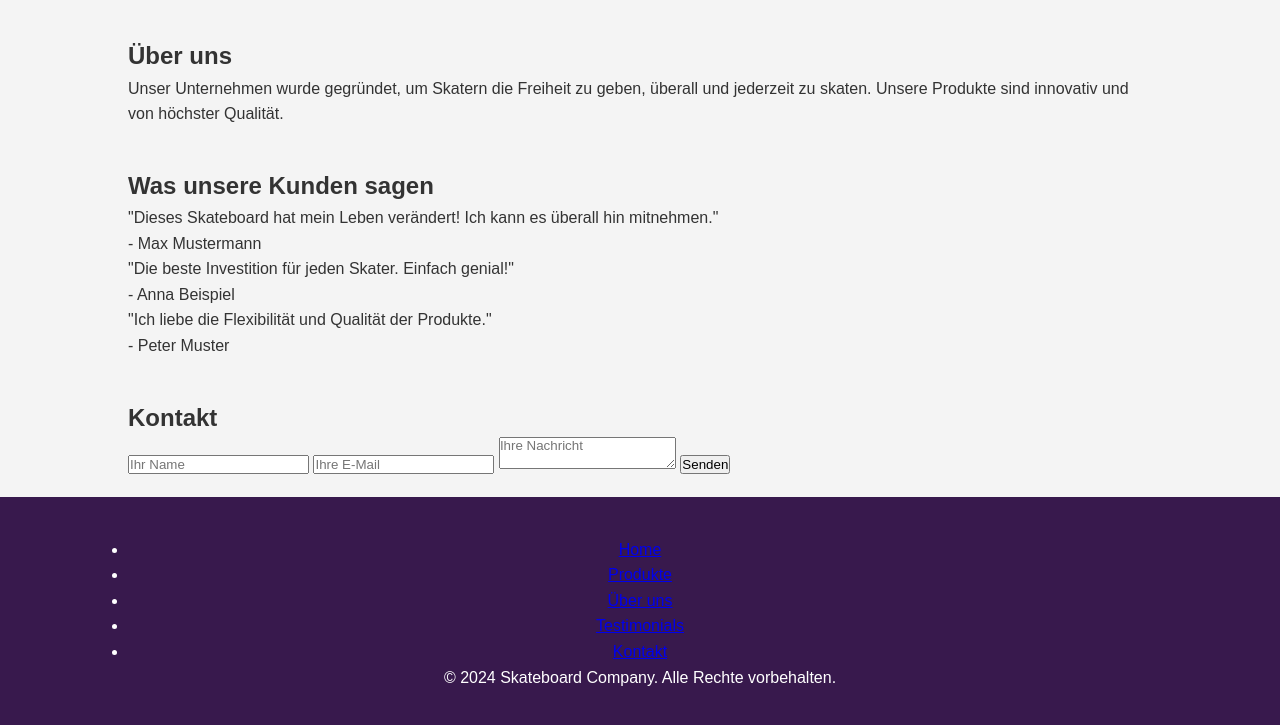
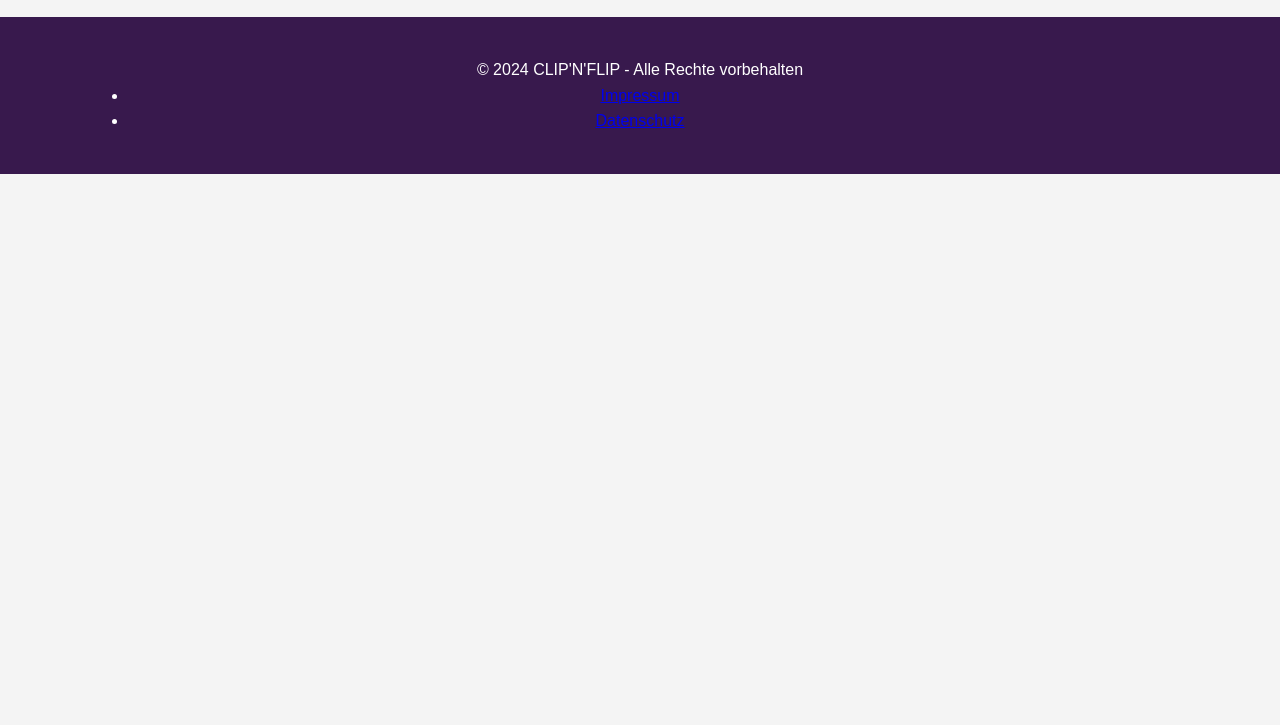
Before and after one commit to fitzmau/CLIP-N-FLIP, a plain HTML site: page html_files/products.html in a window 1280 px wide. Shown: the part 601-1326 px from the top of the page. After the commit the page ends 800 px from the top, so only its background shows below. Drawn offline with Linux system fonts and the light colour scheme; a web font is replaced by a local one.

Commit message:
updated products

```diff
--- a/css_files/products.css
+++ b/css_files/products.css
@@ -6,7 +6,6 @@
 }
 
 body {
-    font-family: Arial, sans-serif;
     line-height: 1.6;
     background-color: var(--background_light_gray);
     color: var(--background_dark_gray);
--- a/html_files/products.html
+++ b/html_files/products.html
@@ -61,59 +61,14 @@
         </div>
     </section>
 
-    <!-- About Section -->
-    <section id="about" class="about">
-        <div class="container">
-            <h2>Über uns</h2>
-            <p>Unser Unternehmen wurde gegründet, um Skatern die Freiheit zu geben, überall und jederzeit zu skaten. Unsere Produkte sind innovativ und von höchster Qualität.</p>
-        </div>
-    </section>
-
-    <!-- Testimonials Section -->
-    <section id="testimonials" class="testimonials">
-        <div class="container">
-            <h2>Was unsere Kunden sagen</h2>
-            <div class="testimonial-list">
-                <div class="testimonial">
-                    <p>"Dieses Skateboard hat mein Leben verändert! Ich kann es überall hin mitnehmen."</p>
-                    <p>- Max Mustermann</p>
-                </div>
-                <div class="testimonial">
-                    <p>"Die beste Investition für jeden Skater. Einfach genial!"</p>
-                    <p>- Anna Beispiel</p>
-                </div>
-                <div class="testimonial">
-                    <p>"Ich liebe die Flexibilität und Qualität der Produkte."</p>
-                    <p>- Peter Muster</p>
-                </div>
-            </div>
-        </div>
-    </section>
-
-    <!-- Contact Section -->
-    <section id="contact" class="contact">
-        <div class="container">
-            <h2>Kontakt</h2>
-            <form action="submit_form.php" method="post">
-                <input type="text" name="name" placeholder="Ihr Name" required>
-                <input type="email" name="email" placeholder="Ihre E-Mail" required>
-                <textarea name="message" placeholder="Ihre Nachricht" required></textarea>
-                <button type="submit" class="btn">Senden</button>
-            </form>
-        </div>
-    </section>
-
     <!-- Footer -->
     <footer>
         <div class="container">
+            <p>&copy; 2024 CLIP'N'FLIP - Alle Rechte vorbehalten</p>
             <ul>
-                <li><a href="#home">Home</a></li>
-                <li><a href="#products">Produkte</a></li>
-                <li><a href="#about">Über uns</a></li>
-                <li><a href="#testimonials">Testimonials</a></li>
-                <li><a href="#contact">Kontakt</a></li>
+                <li><a href="#">Impressum</a></li>
+                <li><a href="#">Datenschutz</a></li>
             </ul>
-            <p>© 2024 Skateboard Company. Alle Rechte vorbehalten.</p>
         </div>
     </footer>
 </body>
```
